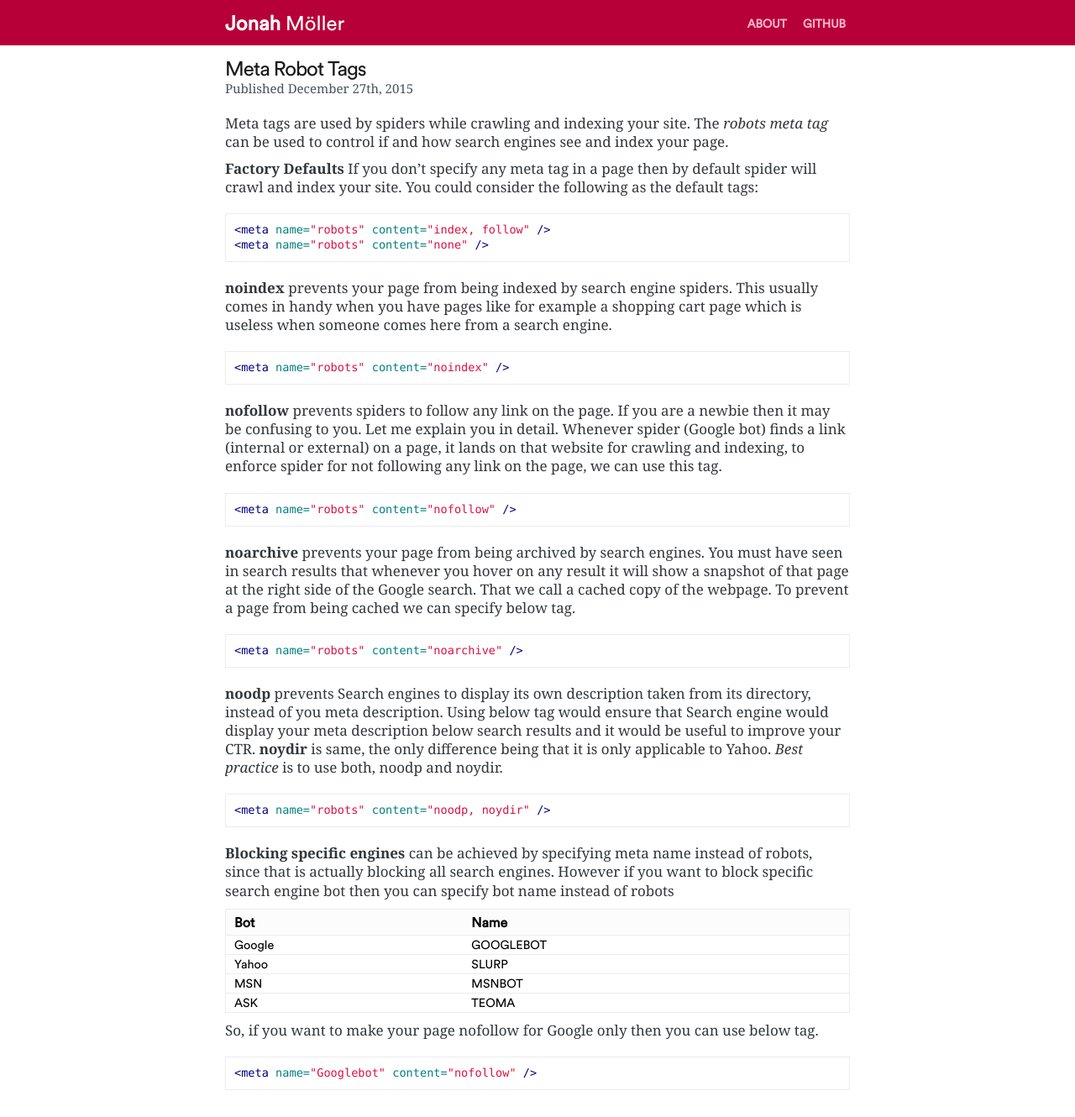
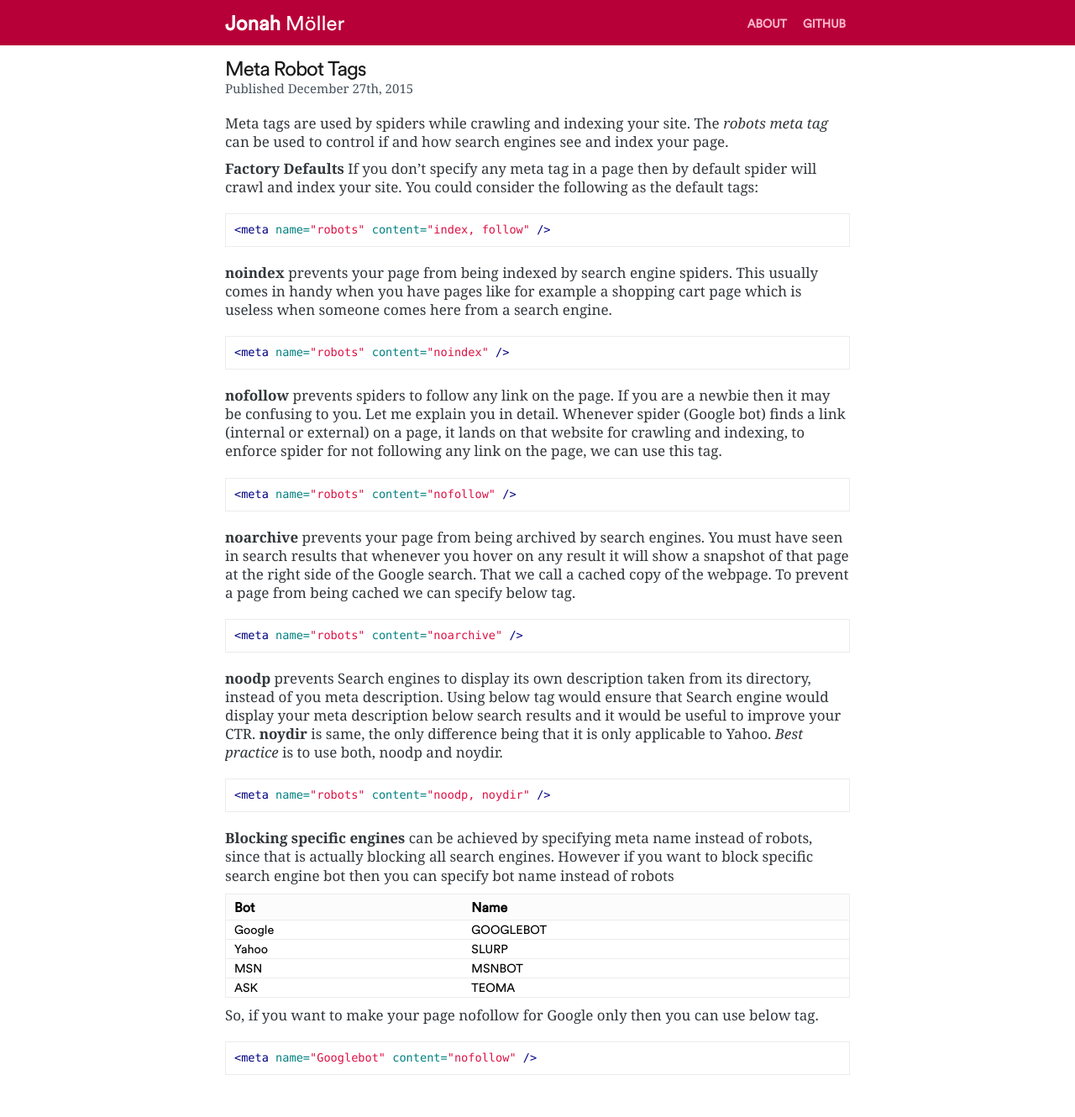
Before and after one commit to snapsnapturtle/jonah.ml, a Jekyll site: the page built from _posts/2015-12-27-meta-robot-tags.md, in a window 1280 px wide. Shown: the whole page at 84% size. Built offline with Jekyll 4.4.1, drawn with Linux system fonts in a browser that asks for light colours.

Commit message:
styling improvements

```diff
--- a/_posts/2015-12-27-meta-robot-tags.md
+++ b/_posts/2015-12-27-meta-robot-tags.md
@@ -13,7 +13,6 @@
 
 {% highlight html %}
 <meta name="robots" content="index, follow" />
-<meta name="robots" content="none" />
 {% endhighlight %}
 
 
--- a/_sass/_base.scss
+++ b/_sass/_base.scss
@@ -45,6 +45,7 @@
     margin-bottom: 10px;
 
     @include breakpoint('tablet') {
+      font-size: 16px;
       color: color(grey, x-dark);
     }
 
--- a/index.html
+++ b/index.html
@@ -9,7 +9,7 @@
 				<a class="post-link" href="{{ post.url | prepend: site.baseurl }}">
 					<h2>{{ post.title }}</h2>
 					<div class="post-meta">{% assign d = post.date | date: "%-d" %}{{ post.date | date: "%B" }} {% case d %}{% when '1' or '21' or '31' %}{{ d }}t{% when '2' or '22' %}{{ d }}nd{% when '3' or '23' %}{{ d }}rd{% else %}{{ d }}th{% endcase %}, {{ post.date | date: "%Y" }}</div>
-					<div class="post-foreword">{{ post.content | truncatewords: 47 | strip_html }}</div>
+					<div class="post-foreword">{{ post.content | truncatewords: 37 | strip_html }}</div>
 				</a>
 			</li>
 		{% endfor %}
```
Also changed, not shown: 1 other file.
